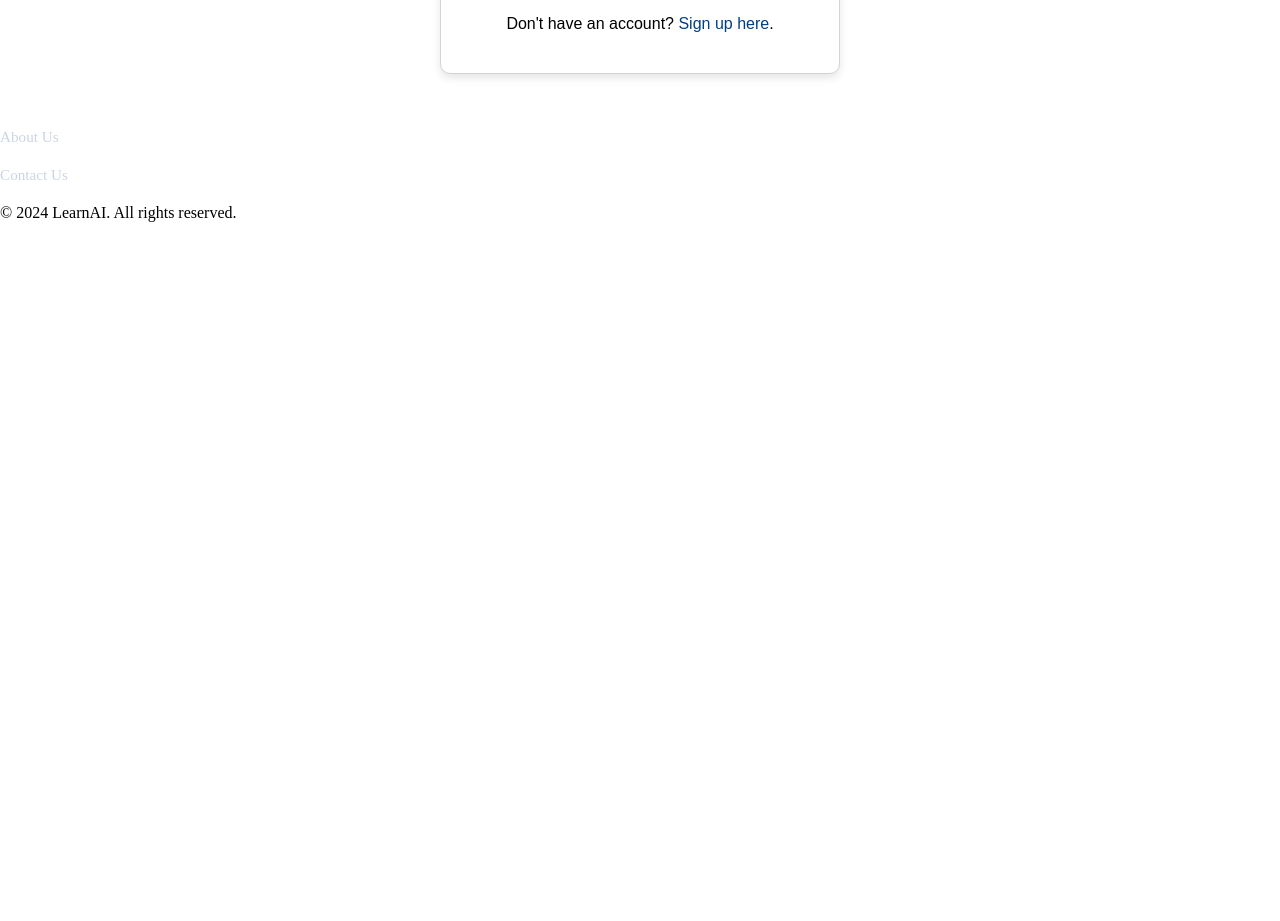
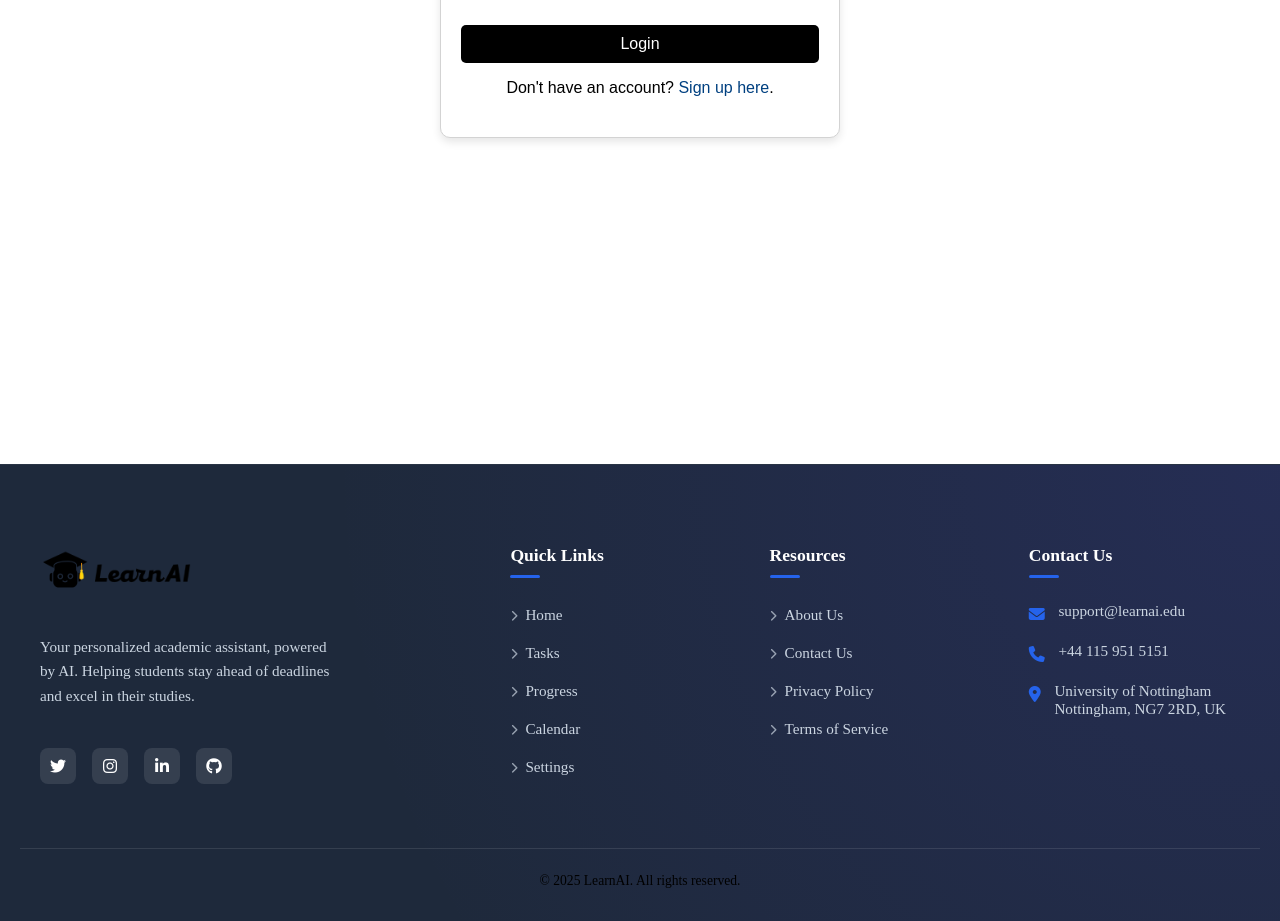
Before and after one commit to waterrgirl/LearnAI-Frontend, a React (Vite) app: page /login in a window 1280 px wide. Shown: the part 400-1321 px from the top of the page. Before the commit the page ends 800 px from the top, so only its background shows below. Built offline with nearby package versions, Linux system fonts and the light colour scheme; no server answers.

Commit message:
Refactor App structure and enhance Footer and Notifications components for improved layout and functionality

```diff
--- a/src/App.jsx
+++ b/src/App.jsx
@@ -12,13 +12,15 @@ import ContactUs from "./pages/ContactUs";
 import AboutUs from "./pages/AboutUs";
 import Footer from "./components/Footer";
 import ProfilePage from "./pages/Profile";
+import NotificationsPage from "./pages/NotificationsPage";
 import ProtectedRoute from "./components/ProtectedRoute";
-import NotificationsPage from "./pages/NotificationsPage"; // Make sure this is imported
 
 function App() {
   return (
     <Router>
+      <div className="app-container">
         <Navbar />
+        <main className="main-content">
           <Routes>
             <Route path="/" element={<Home />} />
             <Route path="/tasks" element={
@@ -56,7 +58,9 @@ function App() {
               </ProtectedRoute>
             } />
           </Routes>
+        </main>
         <Footer />
+      </div>
     </Router>
   );
 }
--- a/src/components/Footer.jsx
+++ b/src/components/Footer.jsx
@@ -1,16 +1,65 @@
-
 import React from 'react';
 import { Link } from 'react-router-dom';
 
 function Footer() {
   return (
-    <footer className="site-footer">
-      <div className="footer-content">
-        <div className="footer-links">
-          <Link to="/about-us">About Us</Link>
-          <Link to="/contact-us">Contact Us</Link>
+    <footer className="main-footer">
+      <div className="footer-container">
+        <div className="footer-brand">
+          <img src="/src/assets/LearnAI-Logo.png" alt="LearnAI Logo" className="footer-logo" />
+          <p className="footer-tagline">Your personalized academic assistant, powered by AI. Helping students stay ahead of deadlines and excel in their studies.</p>
+          <div className="footer-social">
+            <a href="#" className="social-icon"><i className="fab fa-twitter"></i></a>
+            <a href="#" className="social-icon"><i className="fab fa-instagram"></i></a>
+            <a href="#" className="social-icon"><i className="fab fa-linkedin-in"></i></a>
+            <a href="#" className="social-icon"><i className="fab fa-github"></i></a>
+          </div>
         </div>
-        <p className="footer-copyright">© 2024 LearnAI. All rights reserved.</p>
+
+        <div className="footer-section">
+          <h3>Quick Links</h3>
+          <ul className="footer-links">
+            <li><Link to="/"><i className="fas fa-chevron-right"></i> Home</Link></li>
+            <li><Link to="/tasks"><i className="fas fa-chevron-right"></i> Tasks</Link></li>
+            <li><Link to="/progress"><i className="fas fa-chevron-right"></i> Progress</Link></li>
+            <li><Link to="/calendar"><i className="fas fa-chevron-right"></i> Calendar</Link></li>
+            <li><Link to="/settings"><i className="fas fa-chevron-right"></i> Settings</Link></li>
+          </ul>
+        </div>
+
+        <div className="footer-section">
+          <h3>Resources</h3>
+          <ul className="footer-links">
+            <li><Link to="/about-us"><i className="fas fa-chevron-right"></i> About Us</Link></li>
+            <li><Link to="/contact-us"><i className="fas fa-chevron-right"></i> Contact Us</Link></li>
+            <li><Link to="/privacy"><i className="fas fa-chevron-right"></i> Privacy Policy</Link></li>
+            <li><Link to="/terms"><i className="fas fa-chevron-right"></i> Terms of Service</Link></li>
+          </ul>
+        </div>
+
+        <div className="footer-section">
+          <h3>Contact Us</h3>
+          <div className="contact-info">
+            <div className="contact-item">
+              <i className="fas fa-envelope"></i>
+              <span>support@learnai.edu</span>
+            </div>
+            <div className="contact-item">
+              <i className="fas fa-phone"></i>
+              <span>+44 115 951 5151</span>
+            </div>
+            <div className="contact-item">
+              <i className="fas fa-map-marker-alt"></i>
+              <span>University of Nottingham<br />Nottingham, NG7 2RD, UK</span>
+            </div>
+          </div>
+        </div>
+      </div>
+
+      <div className="copyright-wrapper">
+        <div className="copyright">
+          <p>© {new Date().getFullYear()} LearnAI. All rights reserved.</p>
+        </div>
       </div>
     </footer>
   );
--- a/src/components/Notifications.jsx
+++ b/src/components/Notifications.jsx
@@ -17,6 +17,16 @@ function Notifications() {
   const navigate = useNavigate();
   const dropdownRef = useRef(null);
   const buttonRef = useRef(null);
+  console.log("Rendering notifications component");
+
+  const handleBellClick = (e) => {
+    console.log("Bell clicked!");
+    if (e) {
+      e.preventDefault();
+      e.stopPropagation();
+    }
+    setShowDropdown(prev => !prev);
+  };
 
   // Handle clicks outside of the dropdown
   useEffect(() => {
@@ -113,12 +123,6 @@ function Notifications() {
     }
   };
 
-  // Toggle dropdown on bell click - with debugging
-  const handleBellClick = () => {
-    console.log("Bell clicked, toggling dropdown");
-    setShowDropdown(prevState => !prevState);
-  };
-
   const handleTaskClick = (taskId) => {
     // Navigate to tasks page
     navigate('/tasks');
@@ -150,14 +154,16 @@ function Notifications() {
 
   return (
     <div className="notifications-container">
-      <div
-        className="notification-bell-wrapper"
+      <button
+        type="button"
+        className="notification-bell"
         onClick={handleBellClick}
         ref={buttonRef}
+        style={{cursor: 'pointer'}}
       >
         <i className="fas fa-bell"></i>
         {unreadCount > 0 && <span className="notification-badge">{unreadCount}</span>}
-      </div>
+      </button>
 
       {showDropdown && (
         <div className="notifications-dropdown" ref={dropdownRef}>
--- a/src/pages/Home.jsx
+++ b/src/pages/Home.jsx
@@ -89,66 +89,6 @@ function HomePage() {
         </div>
       </section>
 
-      {/* Improved Footer Section */}
-      <footer className="main-footer">
-        <div className="footer-container">
-          <div className="footer-brand">
-            <img src="/src/assets/LearnAI-Logo.png" alt="LearnAI Logo" className="footer-logo" />
-            <p className="footer-tagline">Your personalized academic assistant, powered by AI. Helping students stay ahead of deadlines and excel in their studies.</p>
-            <div className="footer-social">
-              <a href="#" className="social-icon"><i className="fab fa-twitter"></i></a>
-              <a href="#" className="social-icon"><i className="fab fa-instagram"></i></a>
-              <a href="#" className="social-icon"><i className="fab fa-linkedin-in"></i></a>
-              <a href="#" className="social-icon"><i className="fab fa-github"></i></a>
-            </div>
-          </div>
-
-          <div className="footer-section">
-            <h3>Quick Links</h3>
-            <ul className="footer-links">
-              <li><Link to="/"><i className="fas fa-chevron-right"></i> Home</Link></li>
-              <li><Link to="/tasks"><i className="fas fa-chevron-right"></i> Tasks</Link></li>
-              <li><Link to="/progress"><i className="fas fa-chevron-right"></i> Progress</Link></li>
-              <li><Link to="/calendar"><i className="fas fa-chevron-right"></i> Calendar</Link></li>
-              <li><Link to="/settings"><i className="fas fa-chevron-right"></i> Settings</Link></li>
-            </ul>
-          </div>
-
-          <div className="footer-section">
-            <h3>Resources</h3>
-            <ul className="footer-links">
-              <li><Link to="/about-us"><i className="fas fa-chevron-right"></i> About Us</Link></li>
-              <li><Link to="/contact-us"><i className="fas fa-chevron-right"></i> Contact Us</Link></li>
-              <li><Link to="/privacy"><i className="fas fa-chevron-right"></i> Privacy Policy</Link></li>
-              <li><Link to="/terms"><i className="fas fa-chevron-right"></i> Terms of Service</Link></li>
-            </ul>
-          </div>
-
-          <div className="footer-section">
-            <h3>Contact Us</h3>
-            <div className="contact-info">
-              <div className="contact-item">
-                <i className="fas fa-envelope"></i>
-                <span>support@learnai.edu</span>
-              </div>
-              <div className="contact-item">
-                <i className="fas fa-phone"></i>
-                <span>+44 115 951 5151</span>
-              </div>
-              <div className="contact-item">
-                <i className="fas fa-map-marker-alt"></i>
-                <span>University of Nottingham<br />Nottingham, NG7 2RD, UK</span>
-              </div>
-            </div>
-          </div>
-        </div>
-
-        <div className="copyright-wrapper">
-          <div className="copyright">
-            <p>© {new Date().getFullYear()} LearnAI. All rights reserved.</p>
-          </div>
-        </div>
-      </footer>
     </div>
   );
 }
```
Lines whose indentation alone changed are shown as unchanged.
